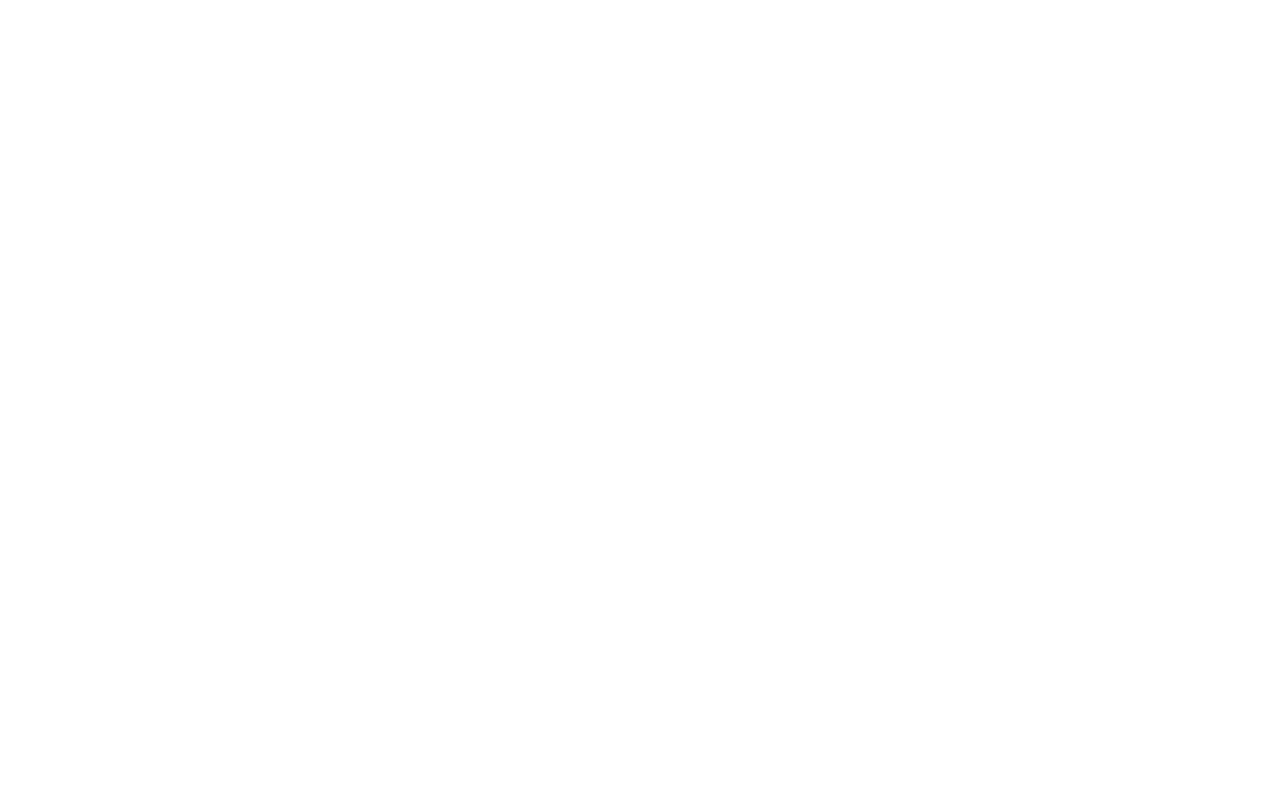
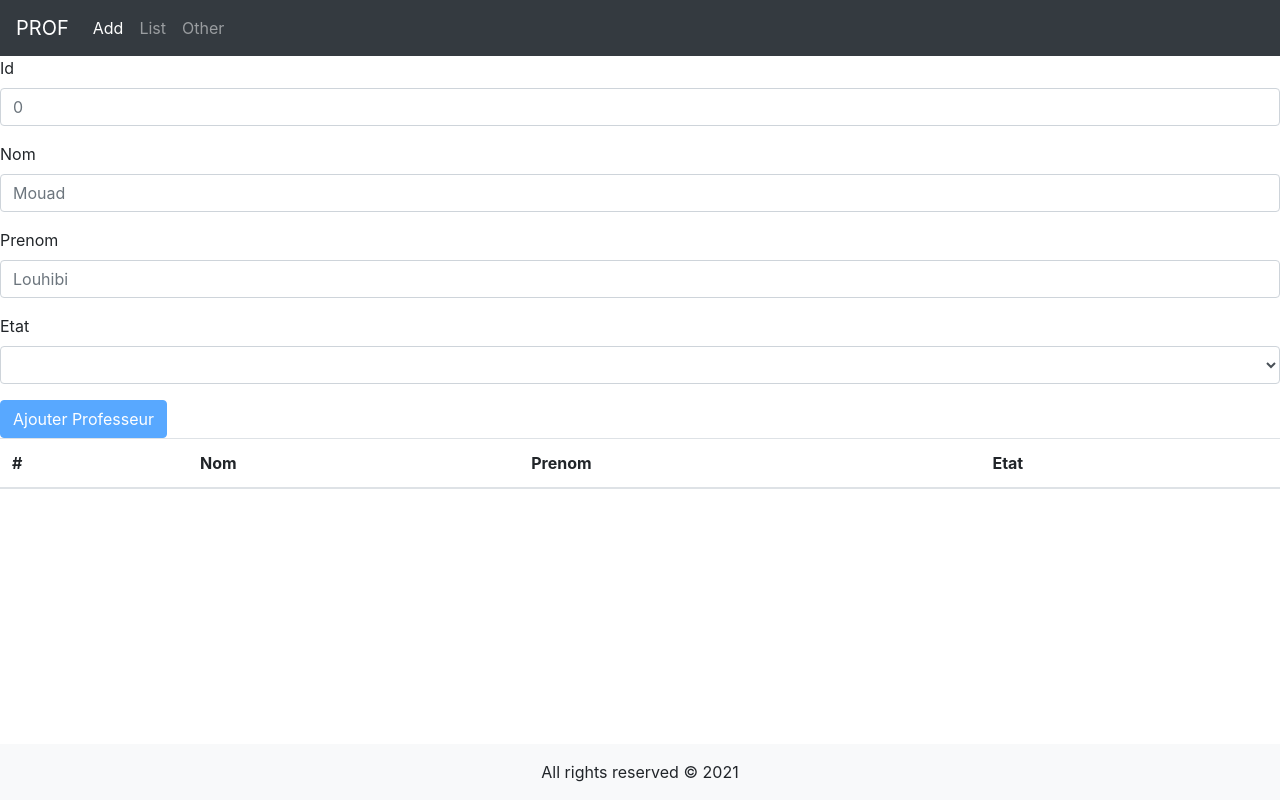
Before and after one commit to Mouad-Louhibi/Gestion-Professeurs, an Angular app: page /add in a window 1280 px wide. Built offline with nearby package versions, Linux system fonts and the light colour scheme.

Commit message:
Form & List

```diff
--- a/src/app/app-routing.module.ts
+++ b/src/app/app-routing.module.ts
@@ -1,7 +1,12 @@
 import { NgModule } from '@angular/core';
 import { RouterModule, Routes } from '@angular/router';
+import { ProfFormComponent } from './components/prof-form/prof-form.component';
 
-const routes: Routes = [];
+const routes: Routes = [
+  {path:'add',component:ProfFormComponent},
+  // {path:"list",component:},
+  // {path:"**",component:ErrorComponent},
+];
 
 @NgModule({
   imports: [RouterModule.forRoot(routes)],
--- a/src/app/app.component.html
+++ b/src/app/app.component.html
@@ -1,3 +1,2 @@
 <app-header></app-header>
-<app-prof-form></app-prof-form>
 <app-footer></app-footer>
--- a/src/app/components/header/header.component.html
+++ b/src/app/components/header/header.component.html
@@ -1,19 +1,38 @@
 <nav class="navbar navbar-expand-lg navbar-dark bg-dark">
-    <a class="navbar-brand" href="#">Oumama</a>
+    <a class="navbar-brand" href="#">PROF</a>
     <button class="navbar-toggler" type="button" data-toggle="collapse" data-target="#navbarText" aria-controls="navbarText" aria-expanded="false" aria-label="Toggle navigation">
       <span class="navbar-toggler-icon"></span>
     </button>
     <div class="collapse navbar-collapse" id="navbarText">
       <ul class="navbar-nav mr-auto">
         <li class="nav-item active">
-          <a class="nav-link" href="#">Home <span class="sr-only">(current)</span></a>
+          <a class="nav-link" routerLink="/add" routerLinkActive="active">Add</a>
         </li>
         <li class="nav-item">
-          <a class="nav-link" href="#">Features</a>
+          <a class="nav-link" href="#">List</a>
         </li>
         <li class="nav-item">
-          <a class="nav-link" href="#">Pricing</a>
+          <a class="nav-link" href="#">Other</a>
         </li>
       </ul>
     </div>
   </nav>
+  <router-outlet></router-outlet>
+  <table class="table">
+    <thead>
+      <tr>
+        <th scope="col">#</th>
+        <th scope="col">Nom</th>
+        <th scope="col">Prenom</th>
+        <th scope="col">Etat</th>
+      </tr>
+    </thead>
+    <tbody>
+      <tr *ngFor="let prof of profs">
+        <th scope="row">{{ prof.id }}</th>
+        <td>{{ prof.nom }}</td>
+        <td>{{ prof.prenom }}</td>
+        <td>{{ prof.etat }}</td>
+      </tr>
+    </tbody>
+  </table>
--- a/src/app/components/header/header.component.ts
+++ b/src/app/components/header/header.component.ts
@@ -1,4 +1,6 @@
 import { Component, OnInit } from '@angular/core';
+import { Professeur } from 'src/app/models/Professeur';
+import { ProfesseurService } from 'src/app/services/professeur.service';
 
 @Component({
   selector: 'app-header',
@@ -7,9 +9,11 @@ import { Component, OnInit } from '@angular/core';
 })
 export class HeaderComponent implements OnInit {
 
-  constructor() { }
+  public profs:any;
+
+  constructor(private services:ProfesseurService) { }
 
   ngOnInit(): void {
+    this.profs = this.services.getProfs();
   }
-
 }
--- a/src/app/components/prof-form/prof-form.component.html
+++ b/src/app/components/prof-form/prof-form.component.html
@@ -1,16 +1,16 @@
-<form [formGroup]="form" (ngSubmit)="onSubmit()">
+<form (ngSubmit)="onSubmit()" [formGroup]="form">
     <div class="form-group">
         <label>Id</label>
         <input type="number" class="form-control" placeholder="0" formControlName="id">
     </div>
     <div class="form-group">
         <label>Nom</label>
-        <input type="text" class="form-control" placeholder="Oumama"
+        <input type="text" class="form-control" placeholder="Mouad"
             formControlName="nom">
     </div>
     <div class="form-group">
         <label>Prenom</label>
-        <input type="text" class="form-control" placeholder="Elhassouny"
+        <input type="text" class="form-control" placeholder="Louhibi"
             formControlName="prenom">
     </div>
     <div class="form-group">
--- a/src/app/components/prof-form/prof-form.component.ts
+++ b/src/app/components/prof-form/prof-form.component.ts
@@ -10,20 +10,26 @@ import { ProfesseurService } from 'src/app/services/professeur.service';
 })
 export class ProfFormComponent implements OnInit {
 
+  public form:any;
+
   constructor(private service:ProfesseurService) {}
-
-  public form!: FormGroup;
 
   ngOnInit(): void {
     this.form = new FormGroup({
+      id:new FormControl(''),
       nom:new FormControl('', [Validators.required, Validators.minLength(3)]),
+      prenom:new FormControl(''),
+      etat:new FormControl('')
     })
   }
 
   public onSubmit():void{
-    console.log(this.form);
+    console.warn(this.form.value)
     this.service.addProf(
-      new Professeur(this.form.controls['id'].value, this.form.controls['nom'].value, this.form.controls['prenom'].value, this.form.controls['etat'].value))
+      new Professeur(this.form.controls['id'].value,
+      this.form.controls['nom'].value,
+      this.form.controls['prenom'].value,
+      this.form.controls['etat'].value))
       this.form.reset()
   }
 }
```
Also changed, not shown: src/app/app.module.ts (+3 -4 lines).
